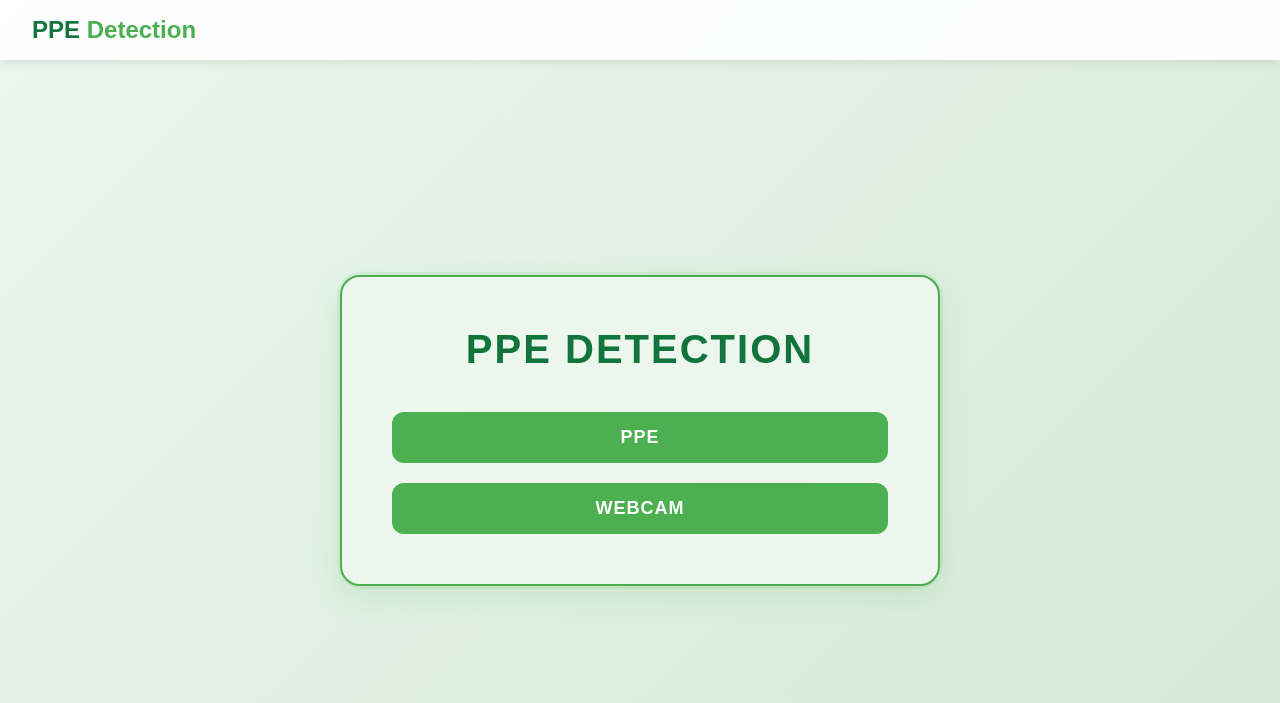
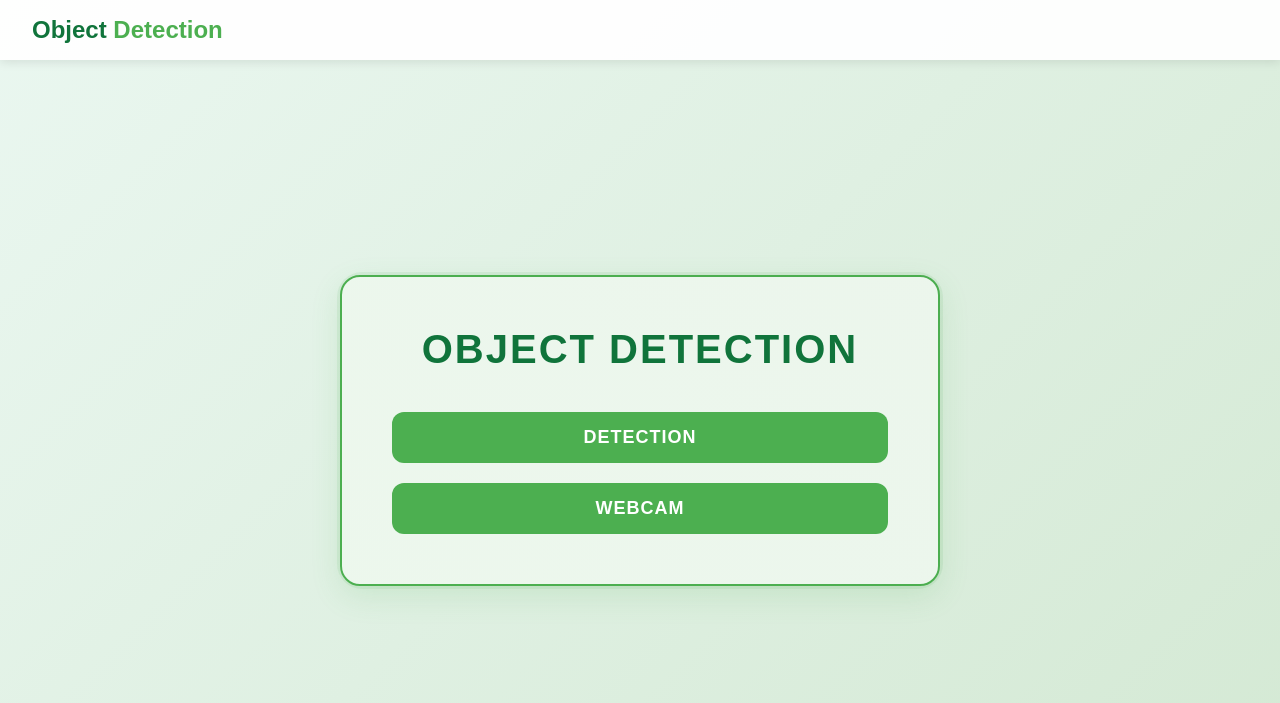
Before and after one commit to PCCUYing/Yolov8-Flask, a Flask app: page / in a window 1280 px wide. Shown: the top 703 px of the page. Run offline with Flask 3, Linux system fonts and the light colour scheme.

Commit message:
Update index.html

```diff
--- a/templates/index.html
+++ b/templates/index.html
@@ -3,7 +3,7 @@
 <head>
     <meta charset="UTF-8">
     <meta name="viewport" content="width=device-width, initial-scale=1.0">
-    <title>PPE Detection</title>
+    <title>Object Detection</title>
     <style>
         * {
             margin: 0;
@@ -138,15 +138,15 @@
 <body>
     <!-- 導航欄 -->
     <header class="navbar">
-        <div class="logo">PPE <span>Detection</span></div>
+        <div class="logo">Object <span>Detection</span></div>
     </header>
 
     <!-- 主要內容 -->
     <main class="main-content">
         <div class="container">
-            <h1>PPE Detection</h1>
+            <h1>Object Detection</h1>
             <div class="buttons-container">
-                <a href="/ppe" class="button">PPE</a>
+                <a href="/object" class="button">Detection</a>
                 <a href="/webcam" class="button">Webcam</a>
             </div>
         </div>
```
